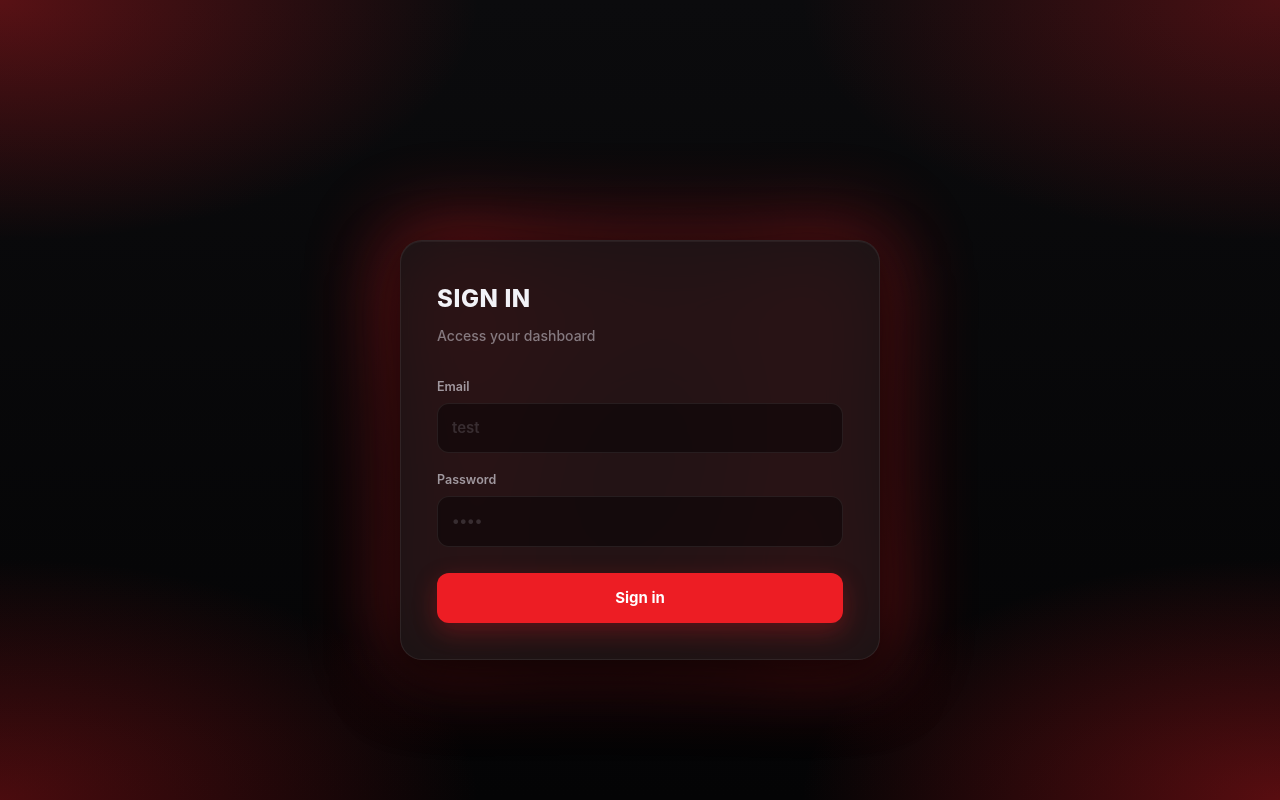
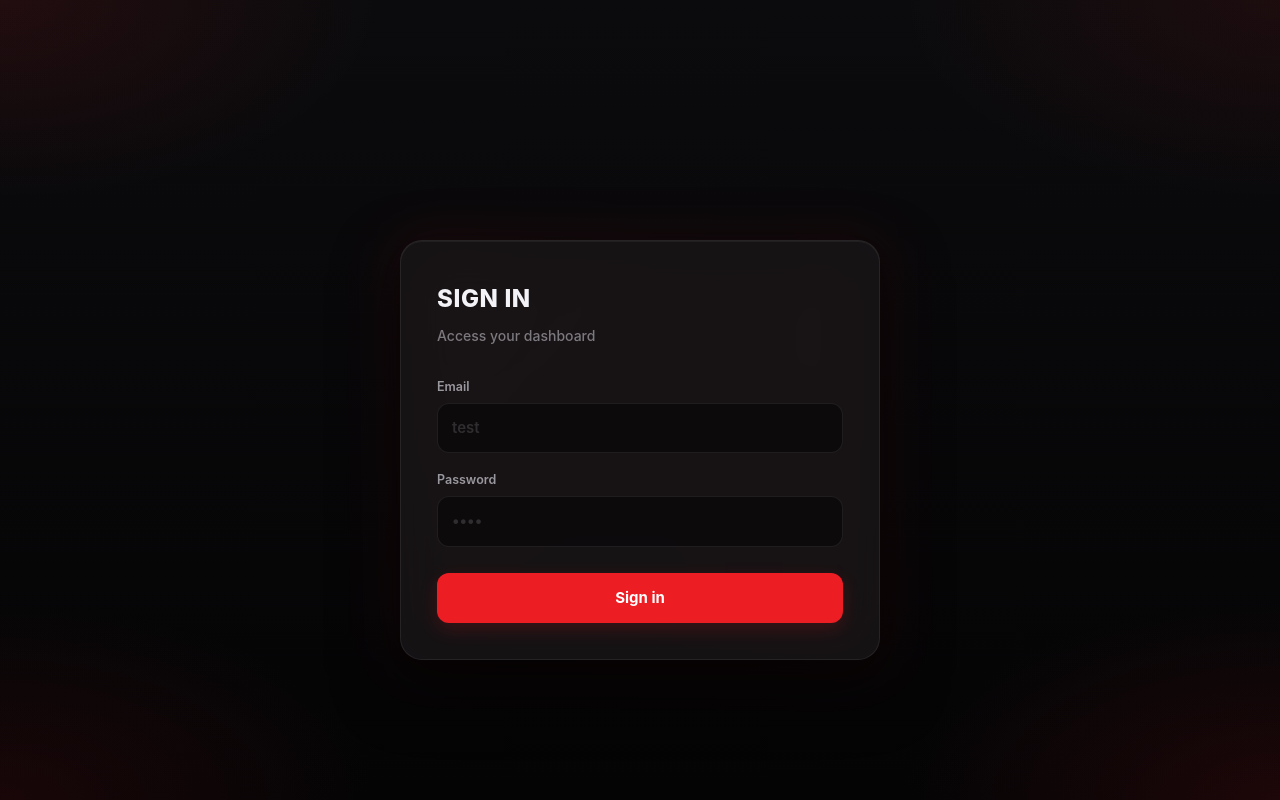
Before and after one commit to AvidAssociates/AvidSoftware, a Next.js app: page /login in a window 1280 px wide. Built offline with nearby package versions, Linux system fonts and the light colour scheme.

Commit message:
Tone down login red corner glow
- Reduce page corner gradient opacity and spread
- Soften card halo blur and remove pulse animation
- Lighten button and input focus red accents

Co-authored-by: AvidAssociates <AvidAssociates@users.noreply.github.com>

```diff
--- a/src/app/globals.css
+++ b/src/app/globals.css
@@ -416,10 +416,10 @@ select::-ms-expand {
   justify-content: center;
   padding: 32px 24px;
   background:
-    radial-gradient(ellipse 52% 42% at 0% 0%, rgba(237, 29, 36, 0.34) 0%, transparent 72%),
-    radial-gradient(ellipse 52% 42% at 100% 0%, rgba(237, 29, 36, 0.28) 0%, transparent 72%),
-    radial-gradient(ellipse 52% 42% at 0% 100%, rgba(237, 29, 36, 0.3) 0%, transparent 72%),
-    radial-gradient(ellipse 52% 42% at 100% 100%, rgba(237, 29, 36, 0.36) 0%, transparent 72%),
+    radial-gradient(ellipse 38% 32% at 0% 0%, rgba(237, 29, 36, 0.1) 0%, transparent 78%),
+    radial-gradient(ellipse 38% 32% at 100% 0%, rgba(237, 29, 36, 0.08) 0%, transparent 78%),
+    radial-gradient(ellipse 38% 32% at 0% 100%, rgba(237, 29, 36, 0.09) 0%, transparent 78%),
+    radial-gradient(ellipse 38% 32% at 100% 100%, rgba(237, 29, 36, 0.11) 0%, transparent 78%),
     linear-gradient(180deg, #0b0b0d 0%, #040405 100%);
 }
 
@@ -445,18 +445,17 @@ select::-ms-expand {
 .login-dialog-shell::before {
   content: "";
   position: absolute;
-  inset: -8px;
-  border-radius: 28px;
+  inset: -4px;
+  border-radius: 26px;
   background:
-    radial-gradient(circle at 0% 0%, rgba(237, 29, 36, 0.78) 0%, transparent 58%),
-    radial-gradient(circle at 100% 0%, rgba(237, 29, 36, 0.68) 0%, transparent 58%),
-    radial-gradient(circle at 0% 100%, rgba(237, 29, 36, 0.62) 0%, transparent 58%),
-    radial-gradient(circle at 100% 100%, rgba(237, 29, 36, 0.74) 0%, transparent 58%);
-  filter: blur(44px);
-  opacity: 0.92;
+    radial-gradient(circle at 0% 0%, rgba(237, 29, 36, 0.22) 0%, transparent 62%),
+    radial-gradient(circle at 100% 0%, rgba(237, 29, 36, 0.18) 0%, transparent 62%),
+    radial-gradient(circle at 0% 100%, rgba(237, 29, 36, 0.16) 0%, transparent 62%),
+    radial-gradient(circle at 100% 100%, rgba(237, 29, 36, 0.2) 0%, transparent 62%);
+  filter: blur(28px);
+  opacity: 0.55;
   z-index: 0;
   pointer-events: none;
-  animation: loginGlowPulse 5.2s ease-in-out infinite;
 }
 
 .login-dialog {
@@ -524,18 +523,6 @@ select::-ms-expand {
   }
 }
 
-@keyframes loginGlowPulse {
-  0%,
-  100% {
-    opacity: 0.88;
-    transform: scale(1);
-  }
-  50% {
-    opacity: 1;
-    transform: scale(1.04);
-  }
-}
-
 .login-input {
   width: 100%;
   padding: 13px 14px;
@@ -554,8 +541,8 @@ select::-ms-expand {
 }
 
 .login-input:focus {
-  border-color: rgba(237, 29, 36, 0.75);
-  box-shadow: 0 0 0 3px rgba(237, 29, 36, 0.22), 0 0 24px rgba(237, 29, 36, 0.18);
+  border-color: rgba(237, 29, 36, 0.55);
+  box-shadow: 0 0 0 3px rgba(237, 29, 36, 0.12);
   background: rgba(0, 0, 0, 0.5);
 }
 
@@ -572,7 +559,7 @@ select::-ms-expand {
   font-family: inherit;
   cursor: pointer;
   transition: filter 0.15s ease, transform 0.12s ease, box-shadow 0.15s ease;
-  box-shadow: 0 8px 24px rgba(237, 29, 36, 0.28);
+  box-shadow: 0 6px 18px rgba(237, 29, 36, 0.18);
 }
 
 .login-submit:hover:not(:disabled) {
```
